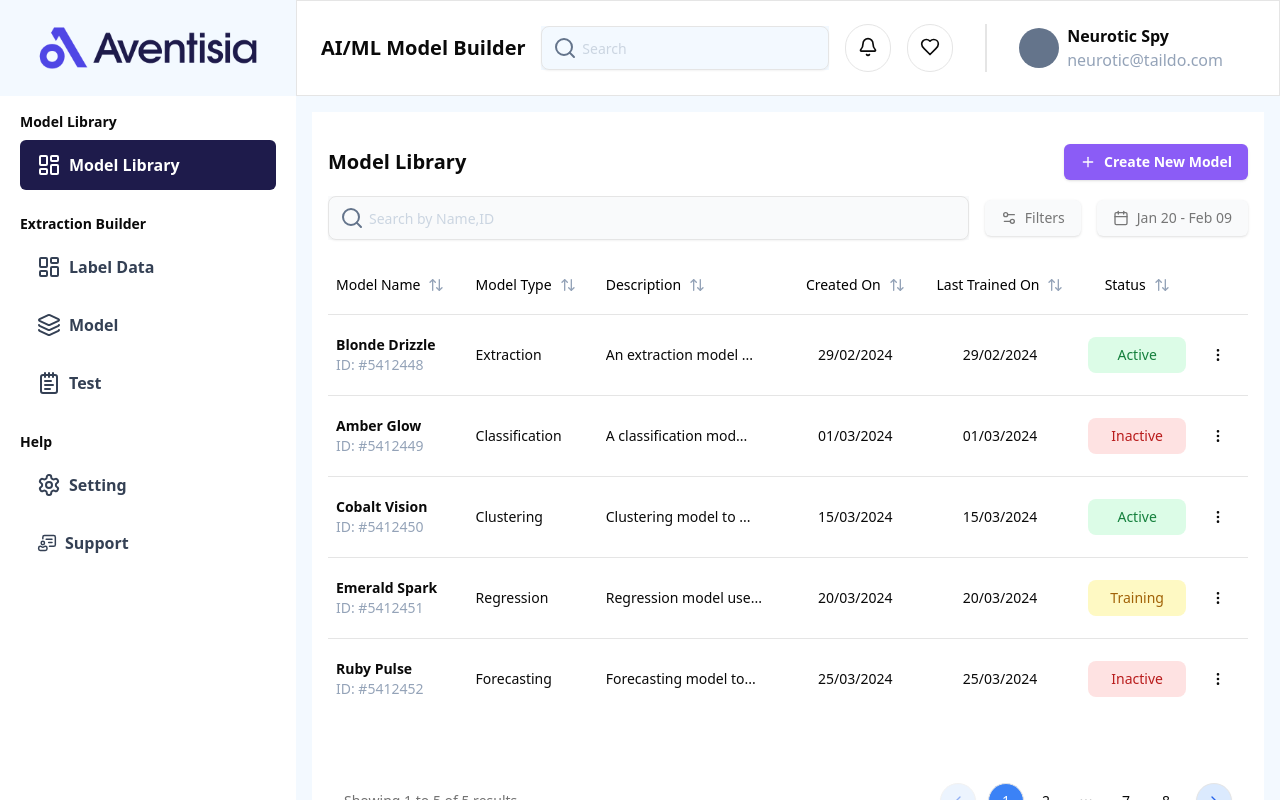
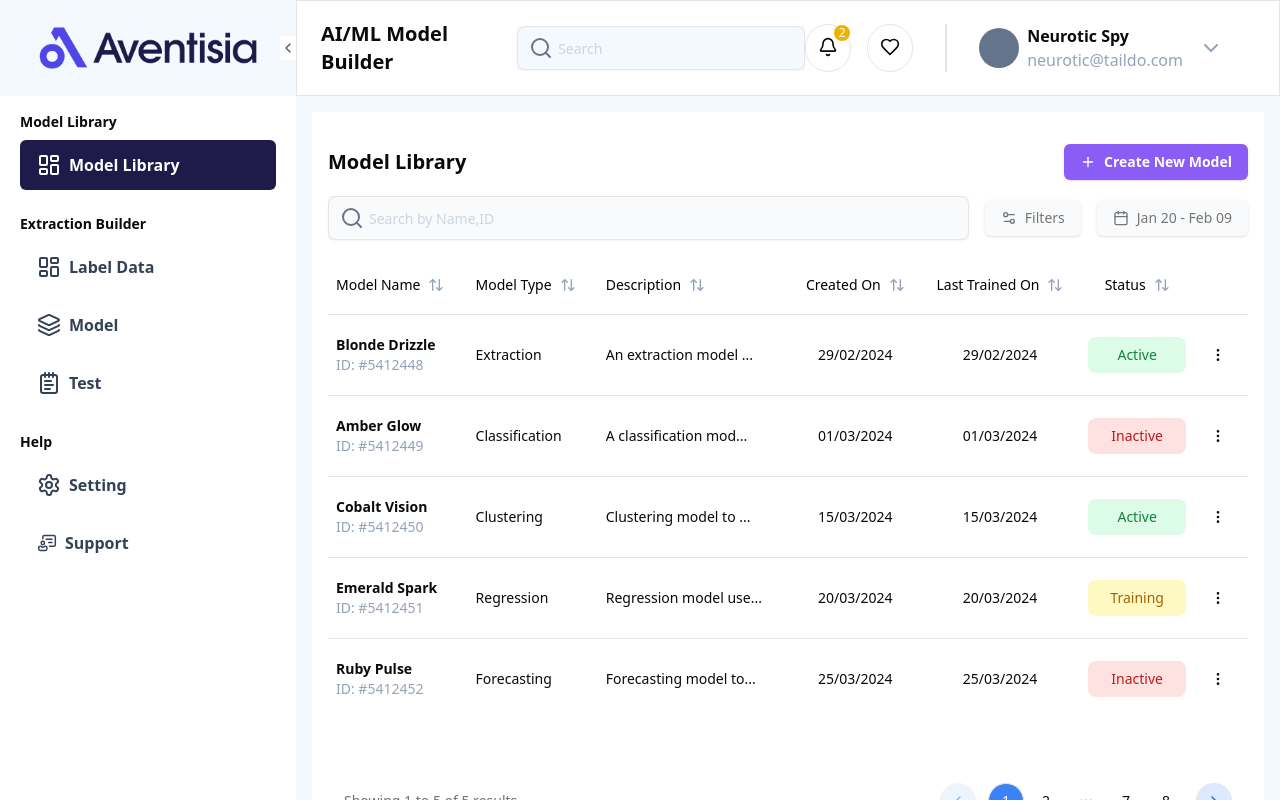
Before and after one commit to yashjain-99/AI-Model-Builder-FE, a React (Vite) app: page / in a window 1280 px wide. Built offline with nearby package versions, Linux system fonts and the light colour scheme.

Commit message:
Added notification on bell

```diff
--- a/src/components/Navbar/Social.tsx
+++ b/src/components/Navbar/Social.tsx
@@ -1,23 +1,29 @@
-import { Bell, Heart } from "lucide-react";
+import { Bell, ChevronDown, Heart } from "lucide-react";
 
 const Social = () => {
   return (
     <div className="flex gap-8">
       <div className="flex gap-4">
-        <div className=" p-3 border rounded-full">
-          <Bell className=" w-5 h-5 aspect-square" />
+        <div className="relative p-3 border rounded-full">
+          <Bell className="w-5 h-5 aspect-square" />
+          <div className="absolute top-0 right-0 w-4 h-4 bg-yellow-500 text-white text-xs rounded-full flex items-center justify-center">
+            2
+          </div>
         </div>
-        <div className=" p-3 border rounded-full">
-          <Heart className=" w-5 h-5 aspect-square" />
+        <div className="p-3 border rounded-full">
+          <Heart className="w-5 h-5 aspect-square" />
         </div>
       </div>
       <div className="flex items-center gap-2 border-l-2 px-8">
         <div className="w-10 h-10 rounded-full bg-slate-500" />
-        <div className="flex flex-col">
-          <span className=" font-semibold">Neurotic Spy</span>
-          <span className="font-extralight text-slate-400">
-            neurotic@taildo.com
-          </span>
+        <div className="flex items-center gap-4">
+          <div className="flex flex-col">
+            <span className="font-semibold">Neurotic Spy</span>
+            <span className="font-extralight text-slate-400">
+              neurotic@taildo.com
+            </span>
+          </div>
+          <ChevronDown className="text-slate-400" />
         </div>
       </div>
     </div>
--- a/src/components/Sidebar.tsx
+++ b/src/components/Sidebar.tsx
@@ -1,6 +1,7 @@
 import { SIDEBAR_FIELDS } from "@/constants";
 import BrandHeader from "@/components/BrandHeader";
-import SidebarItemSet from "@/components/Sidebar/SidebarItemSet";
+import SidebarItemSet from "@/components/sidebar/SidebarItemSet";
+import { ChevronLeft } from "lucide-react";
 
 const Sidebar = () => {
   return (
@@ -16,8 +17,11 @@ const Sidebar = () => {
       <div className="fixed inset-0 bg-black opacity-50 lg:hidden peer-checked:block hidden"></div>
 
       <section className="bg-[#F3F9FF] lg:bg-inherit min-h-screen h-full flex flex-col gap-4 items-start fixed lg:relative top-0 left-0 lg:left-auto z-40 transition-transform transform -translate-x-full lg:translate-x-0 peer-checked:translate-x-0">
-        <header className="px-5 bg-[#F3F9FF] h-24 flex items-center justify-center">
+        <header className="px-5 bg-[#F3F9FF] h-24 flex items-center justify-center relative">
           <BrandHeader />
+          <div className="absolute bg-white right-0 ">
+            <ChevronLeft className=" text-slate-600 text-sm h-6 w-4 " />
+          </div>
         </header>
         <nav className="flex flex-col gap-6 px-5 w-full ">
           {SIDEBAR_FIELDS.map((item) => (
--- a/src/types/index.d.ts
+++ b/src/types/index.d.ts
@@ -1,9 +1,3 @@
-declare type UserProfile = {
-  firstName: string;
-  lastName: string;
-  email: string;
-};
-
 type NavItem =
   | "model_library"
   | "label_data"
```
